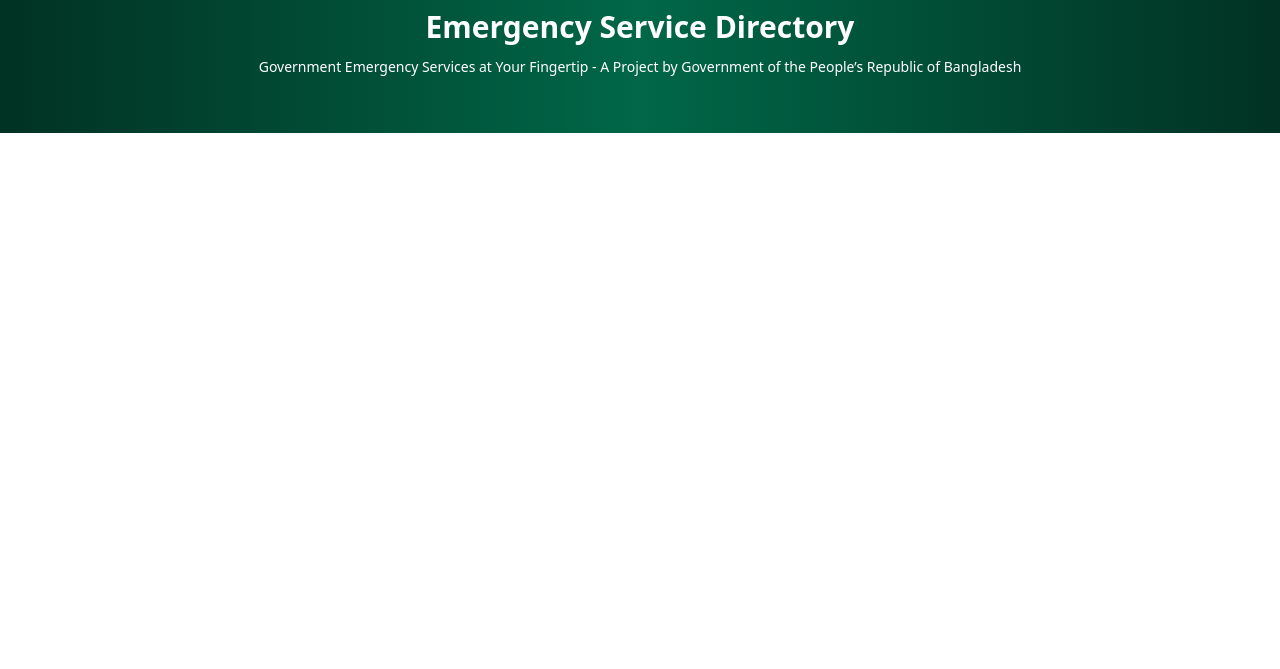
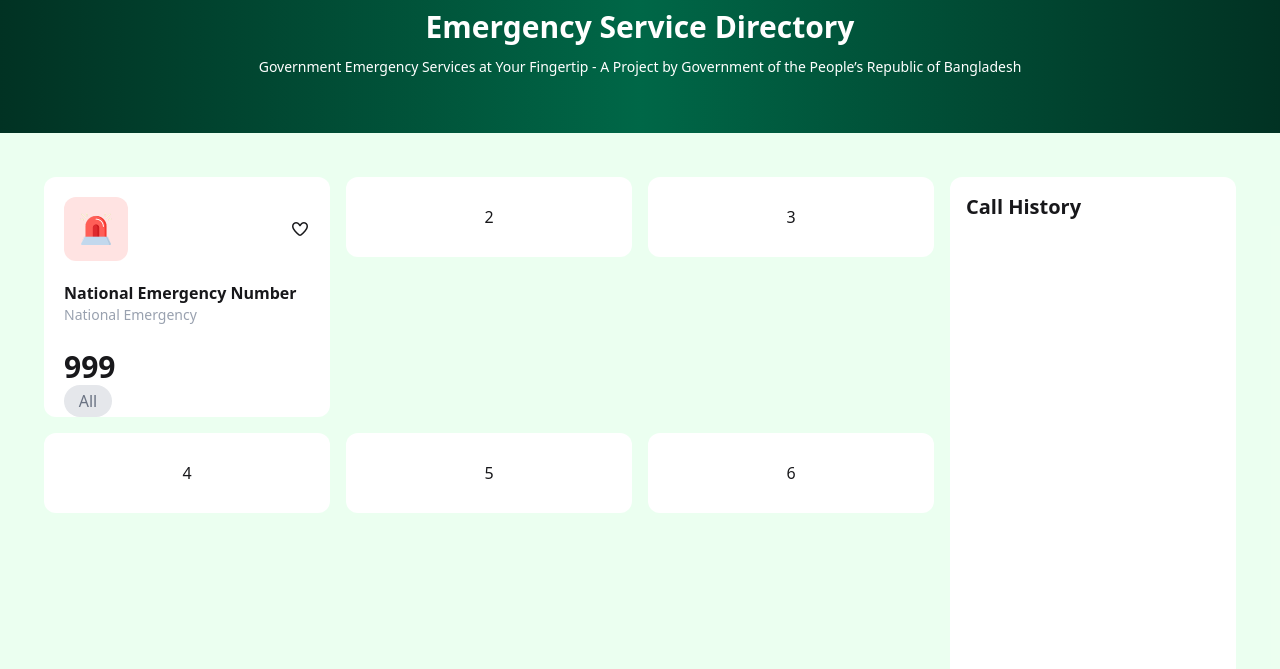
Before and after one commit to shuv-on/emergency-services-projects, a plain HTML site: page index.html in a window 1280 px wide. Shown: the part 283-952 px from the top of the page. Before the commit the page ends 800 px from the top, so only its background shows below. Drawn offline with nearby package versions, Linux system fonts and the light colour scheme.

Commit message:
3x3 card created & National  Emr No designed

```diff
--- a/index.html
+++ b/index.html
@@ -8,6 +8,8 @@
     <link href="https://cdn.jsdelivr.net/npm/daisyui@5" rel="stylesheet" type="text/css" />
     <!--Tailwind CSS-->
      <script src="https://cdn.jsdelivr.net/npm/@tailwindcss/browser@4"></script>
+     <!-- Font awesome cdn -->
+       <link rel="stylesheet" href="https://cdnjs.cloudflare.com/ajax/libs/font-awesome/7.0.0/css/all.min.css" integrity="sha512-DxV+EoADOkOygM4IR9yXP8Sb2qwgidEmeqAEmDKIOfPRQZOWbXCzLC6vjbZyy0vPisbH2SyW27+ddLVCN+OMzQ==" crossorigin="anonymous" referrerpolicy="no-referrer" />
 </head>
 <body>
     <header>
@@ -39,7 +41,7 @@
 
         </div>
     </header>
-    <main>
+    <main class="bg-[#41FF6B]/10 ">
         <!-- Banner add  -->
          <div class="mx-auto w-full mt-7 h-[20rem] md:h-[20rem] bg-gradient-to-r from-[#013223] via-[#006747] to-[#013223] flex flex-col justify-center items-center ">
             <!-- Banner elements -->
@@ -49,6 +51,58 @@
                 <p class="text-white  text-sm text-center md:text-left md:whitespace-nowrap overflow-hidden text-ellipsis max-w-full">Government Emergency Services at Your Fingertip - A Project by  Government of the People’s Republic of Bangladesh</p>
              </div>
          </div>
+         <!-- Hotlines -->
+          <div class="p-6 m-5">
+          <div class="grid grid-cols-1 md:grid-cols-4 md:grid-rows-3 gap-4">
+                <div class="grid grid-cols-1 md:col-span-3 md:row-span-3 md:grid-cols-3 md:grid-rows-3 gap-4">
+                    <!-- National Emergency Number -->
+                    <div class="bg-white rounded-xl flex flex-col items-center justify-between ">
+                        <!-- Emergency Logo and heart -->
+                        <div class="flex flex-row items-center justify-between w-full p-5 ">
+                            <div class="bg-[#FFE3E2] rounded-xl w-[4rem] h-[4rem] flex justify-center items-center">
+                            <img src="./assets/emergency.png" class="w-[2rem] ">
+                        </div>
+                             <i class="fa-regular fa-heart"></i>
+                        </div>
+
+                        <div class="self-start ml-5 ">
+                            <!-- Hotline details -->
+                            <div>
+                            <h2 class="font-semibold">National Emergency Number</h2>
+                            <p class="text-gray-400 text-sm">National Emergency</p> <br>
+                            <h1 class="font-bold text-3xl">999</h1>
+                            <p class="text-gray-500 bg-gray-200 rounded-2xl text-center w-[3rem] h-[2rem]  flex justify-center items-center">All</p>
+
+                        </div>
+                        <!-- Copy and Call -->
+                        <div></div>
+                        </div>
+
+                    </div>
+                    <!-- Police Helpline Number -->
+                    <div class="bg-white rounded-xl flex items-center justify-center h-20">2</div>
+                    <!-- Fire Service Number -->
+                    <div class="bg-white rounded-xl flex items-center justify-center h-20">3</div>
+                    <!-- Ambulance Service Number -->
+                    <div class="bg-white rounded-xl flex items-center justify-center h-20">4</div>
+                    <!-- Women & Child Helpline -->
+                    <div class="bg-white rounded-xl flex items-center justify-center h-20">5</div>
+                    <!-- Anti-Corruption Helpline -->
+                    <div class="bg-white rounded-xl flex items-center justify-center h-20">6</div>
+                    <!-- Electricity Helpline -->
+                    <div class="bg-white rounded-xl flex items-center justify-center h-20">7</div>
+                    <!-- Brac Helpline -->
+                    <div class="bg-white rounded-xl flex items-center justify-center h-20">8</div>
+                    <!-- Bangladesh Railway Helpline -->
+                    <div class="bg-white rounded-xl flex items-center justify-center h-20">9</div>
+                 </div>
+            <!-- Call History -->
+                <div class="bg-white rounded-xl p-4 flex flex-col order-2 md:col-span-1 md:row-span-3">
+                    <h2 class="text-xl font-semibold mb-2">Call History</h2>
+                </div>
+
+            </div>
+        </div>
     </main>
 </body>
 </html>
```
